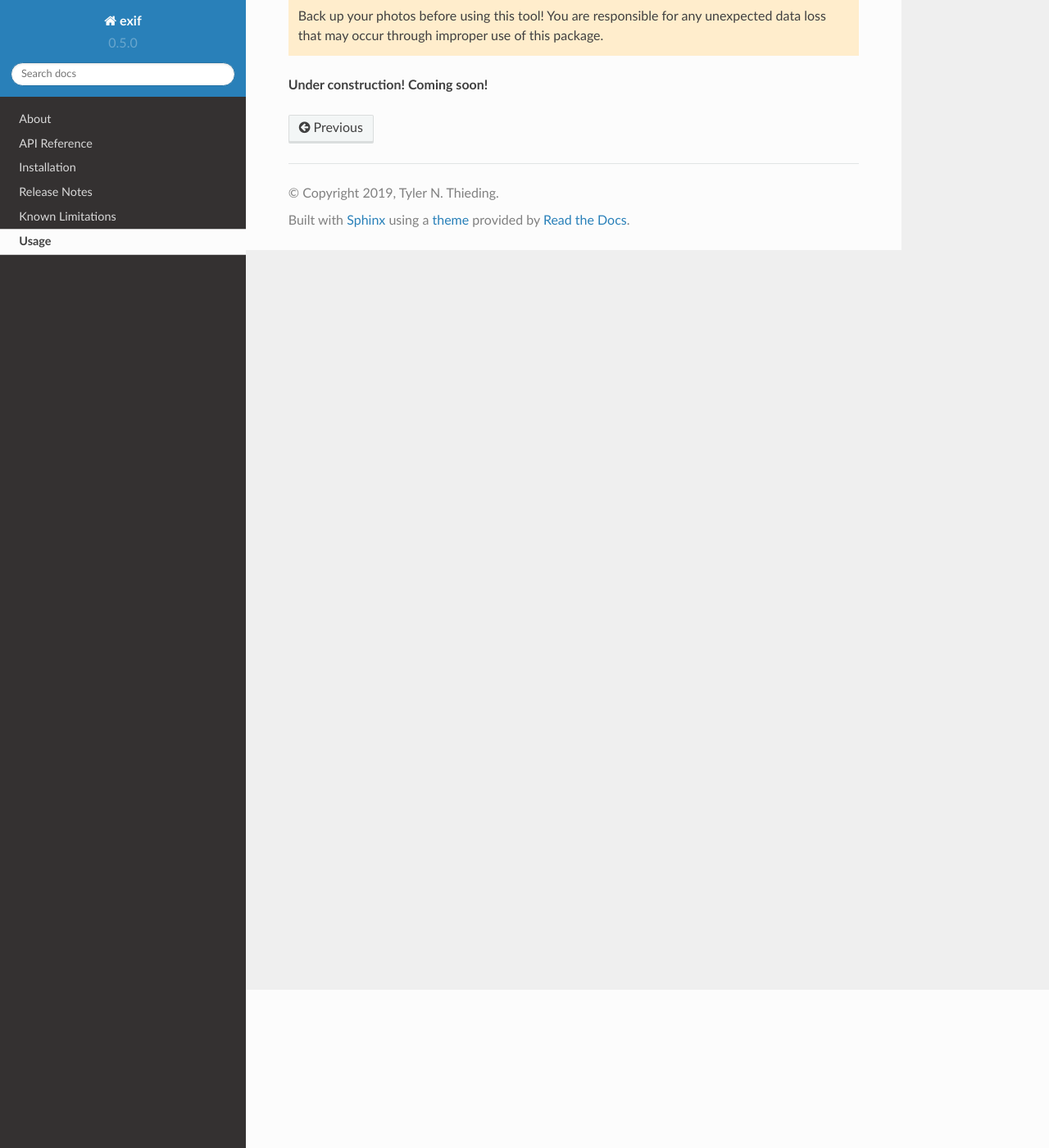
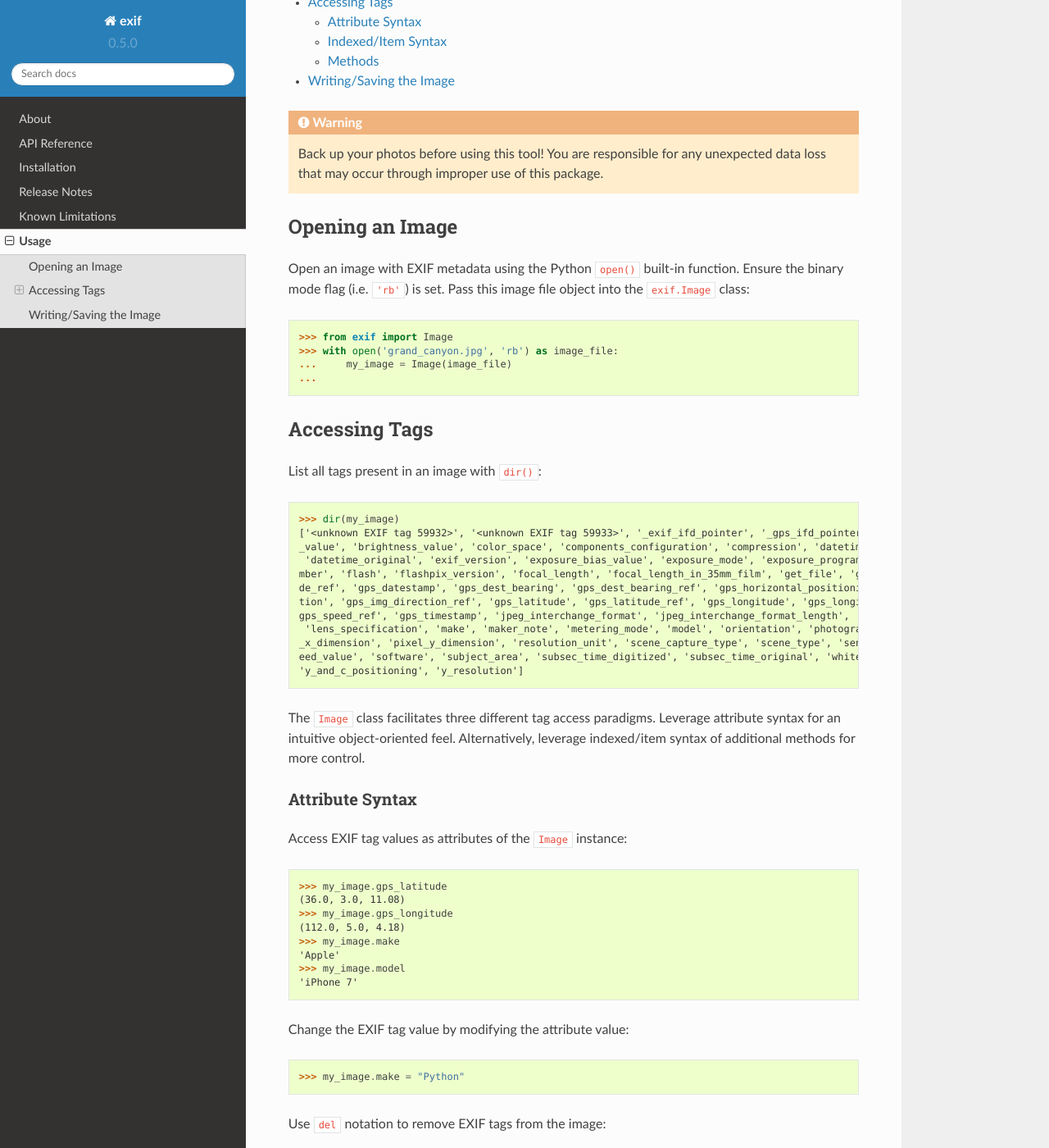
Before and after one commit to TNThieding/exif, a Sphinx documentation site: the page built from docs/usage.rst, in a window 1280 px wide and 1400 px high, scrolled down 193 px. Shown: the whole window at 82% size. Built offline with Sphinx 7.4.7 and the Read the Docs theme 2.0.0, drawn with Linux system fonts in a browser that asks for light colours; some of the changed text lies outside the part shown.

Commit message:
Fix Travis, update docs.

```diff
--- a/docs/release_notes.rst
+++ b/docs/release_notes.rst
@@ -11,6 +11,9 @@ Support indexed get, set, and delete access of EXIF tags. Also, offer ``set()``
 This release includes the following under-the-hood changes:
 
 - Add minimum Pylint score check to tox configuration.
+- Update usage page to describe workflow and different access paradigms.
+
+See https://github.com/TNThieding/exif/issues/13 for more information.
 
 ******************************************
 [0.4.0] Add ``get()`` method. (2019-03-16)
--- a/docs/usage.rst
+++ b/docs/usage.rst
@@ -1,9 +1,110 @@
 #####
 Usage
 #####
+
+.. contents::
+  :local:
 
 .. warning::
     Back up your photos before using this tool! You are responsible for any unexpected data loss
     that may occur through improper use of this package.
 
-**Under construction! Coming soon!**
+****************
+Opening an Image
+****************
+
+Open an image with EXIF metadata using the Python ``open()`` built-in function. Ensure the
+binary mode flag (i.e. ``'rb'``) is set. Pass this image file object into the ``exif.Image`` class::
+
+    >>> from exif import Image
+    >>> with open('grand_canyon.jpg', 'rb') as image_file:
+    ...     my_image = Image(image_file)
+    ...
+
+**************
+Accessing Tags
+**************
+
+List all tags present in an image with ``dir()``::
+
+    >>> dir(my_image)
+    ['<unknown EXIF tag 59932>', '<unknown EXIF tag 59933>', '_exif_ifd_pointer', '_gps_ifd_pointer', '_segments', 'aperture
+    _value', 'brightness_value', 'color_space', 'components_configuration', 'compression', 'datetime', 'datetime_digitized',
+     'datetime_original', 'exif_version', 'exposure_bias_value', 'exposure_mode', 'exposure_program', 'exposure_time', 'f_nu
+    mber', 'flash', 'flashpix_version', 'focal_length', 'focal_length_in_35mm_film', 'get_file', 'gps_altitude', 'gps_altitu
+    de_ref', 'gps_datestamp', 'gps_dest_bearing', 'gps_dest_bearing_ref', 'gps_horizontal_positioning_error', 'gps_img_direc
+    tion', 'gps_img_direction_ref', 'gps_latitude', 'gps_latitude_ref', 'gps_longitude', 'gps_longitude_ref', 'gps_speed', '
+    gps_speed_ref', 'gps_timestamp', 'jpeg_interchange_format', 'jpeg_interchange_format_length', 'lens_make', 'lens_model',
+     'lens_specification', 'make', 'maker_note', 'metering_mode', 'model', 'orientation', 'photographic_sensitivity', 'pixel
+    _x_dimension', 'pixel_y_dimension', 'resolution_unit', 'scene_capture_type', 'scene_type', 'sensing_method', 'shutter_sp
+    eed_value', 'software', 'subject_area', 'subsec_time_digitized', 'subsec_time_original', 'white_balance', 'x_resolution',
+    'y_and_c_positioning', 'y_resolution']
+
+The ``Image`` class facilitates three different tag access paradigms. Leverage attribute syntax for
+an intuitive object-oriented feel. Alternatively, leverage indexed/item syntax of additional methods
+for more control.
+
+Attribute Syntax
+++++++++++++++++
+
+Access EXIF tag values as attributes of the ``Image`` instance::
+
+    >>> my_image.gps_latitude
+    (36.0, 3.0, 11.08)
+    >>> my_image.gps_longitude
+    (112.0, 5.0, 4.18)
+    >>> my_image.make
+    'Apple'
+    >>> my_image.model
+    'iPhone 7'
+
+Change the EXIF tag value by modifying the attribute value::
+
+    >>> my_image.make = "Python"
+
+Use ``del`` notation to remove EXIF tags from the image::
+
+    >>> del my_image.gps_latitude
+    >>> del my_image.gps_longitude
+
+Indexed/Item Syntax
++++++++++++++++++++
+
+Alternatively, use indexed/item syntax to read, modify, and remove attribute tags::
+
+    >>> my_image["orientation"]
+    1
+    >>> my_image["software"] = "Python Script"
+    >>> del my_image["maker_note"]
+
+
+Methods
++++++++
+
+Leverage the dictionary-style ``get()`` method to gracefully handle cases where attributes do not
+exist::
+
+    >>> my_image.get("color_space")
+    <ColorSpace.UNCALIBRATED: 65535>
+    >>> my_image.get("nonexistent_tag")
+    None
+
+Call ``set()`` with a tag name and value to modify it::
+
+    >>> self.image.set("model", "EXIF Package")
+
+Call ``delete()`` with a tag name to remove it from the image::
+
+    >>> self.image.delete("datetime_original")
+
+
+************************
+Writing/Saving the Image
+************************
+
+Write the image with modified EXIF metadata to an image file using ``open()`` in binary
+write (i.e. ``'wb'``) mode::
+
+    >>> with open('modified_image.jpg', 'wb') as new_image_file:
+    ...     new_image_file.write(my_image.get_file())
+    ...
```
Also changed, not shown: README.rst (+6 -15 lines), .travis.yml.
